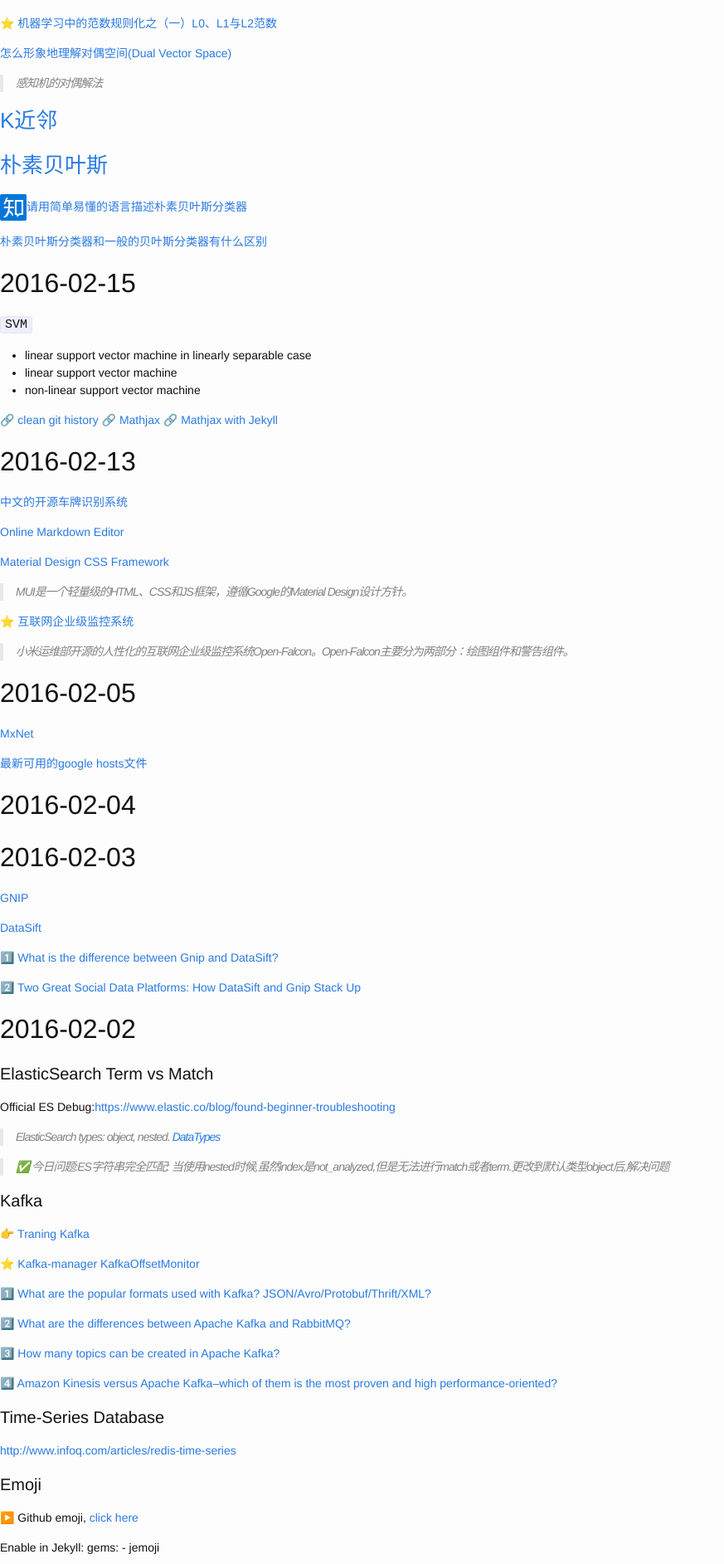
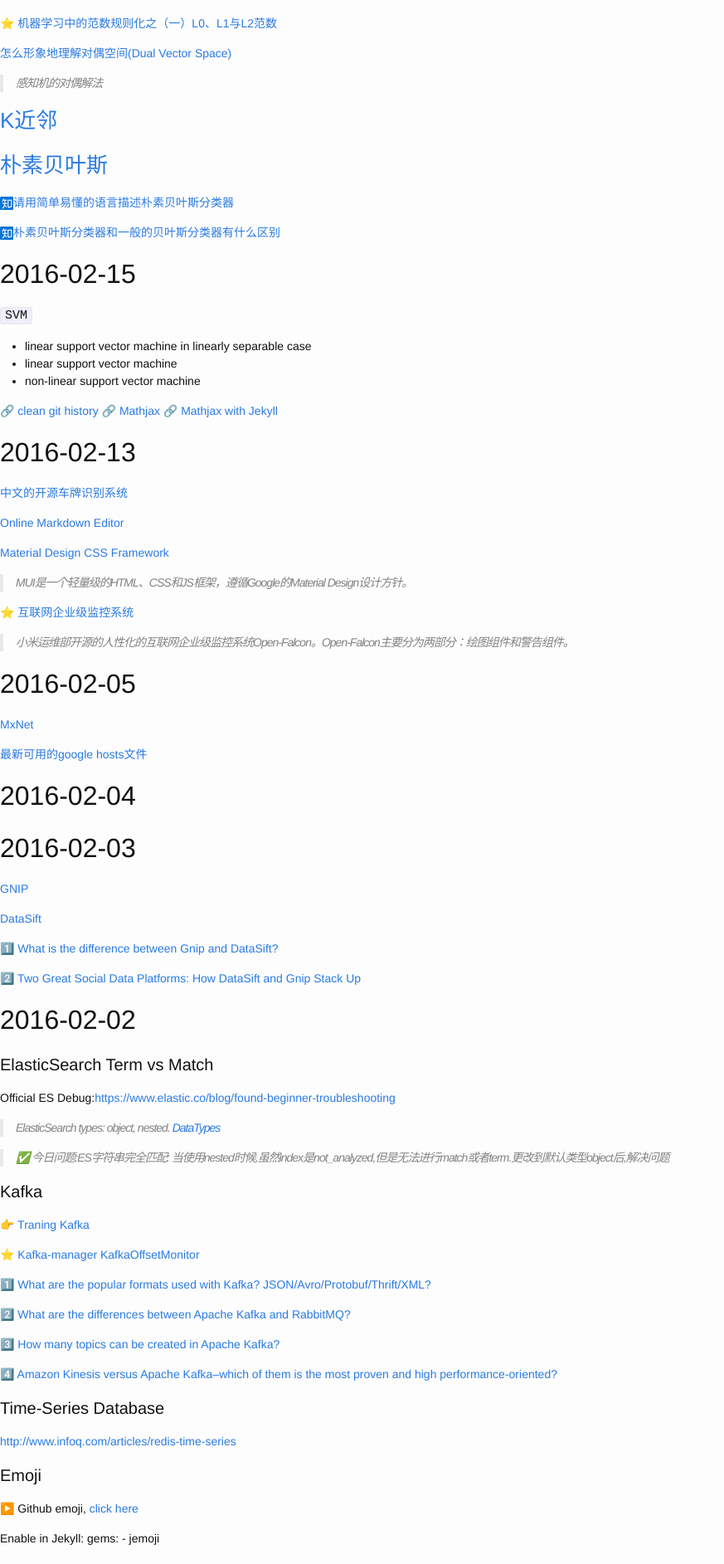
Before and after one commit to cnwarden/cnwarden.github.io, a Jekyll site: the page built from _posts/2016-01-22-notes.markdown, in a window 1280 px wide. Shown: the part 990-2875 px from the top of the page at 83% size, without its empty margins (0-873 px from the left). Built offline with Jekyll 4.4.1, drawn with Linux system fonts in a browser that asks for light colours; emoji names are drawn with the system emoji font.

Commit message:
Update 2016-01-22-notes.markdown

```diff
--- a/_posts/2016-01-22-notes.markdown
+++ b/_posts/2016-01-22-notes.markdown
@@ -56,9 +56,9 @@ categories: update
 
 ### [朴素贝叶斯](#)
 
-![zhihu](/images/zhihu.png)[请用简单易懂的语言描述朴素贝叶斯分类器](https://www.zhihu.com/question/19960417)
+![zhihu](/images/zhihu_16.png)[请用简单易懂的语言描述朴素贝叶斯分类器](https://www.zhihu.com/question/19960417)
 
-[朴素贝叶斯分类器和一般的贝叶斯分类器有什么区别](https://www.zhihu.com/question/20138060)
+![zhihu](/images/zhihu_16.png)[朴素贝叶斯分类器和一般的贝叶斯分类器有什么区别](https://www.zhihu.com/question/20138060)
 
 ## 2016-02-15
 
```
